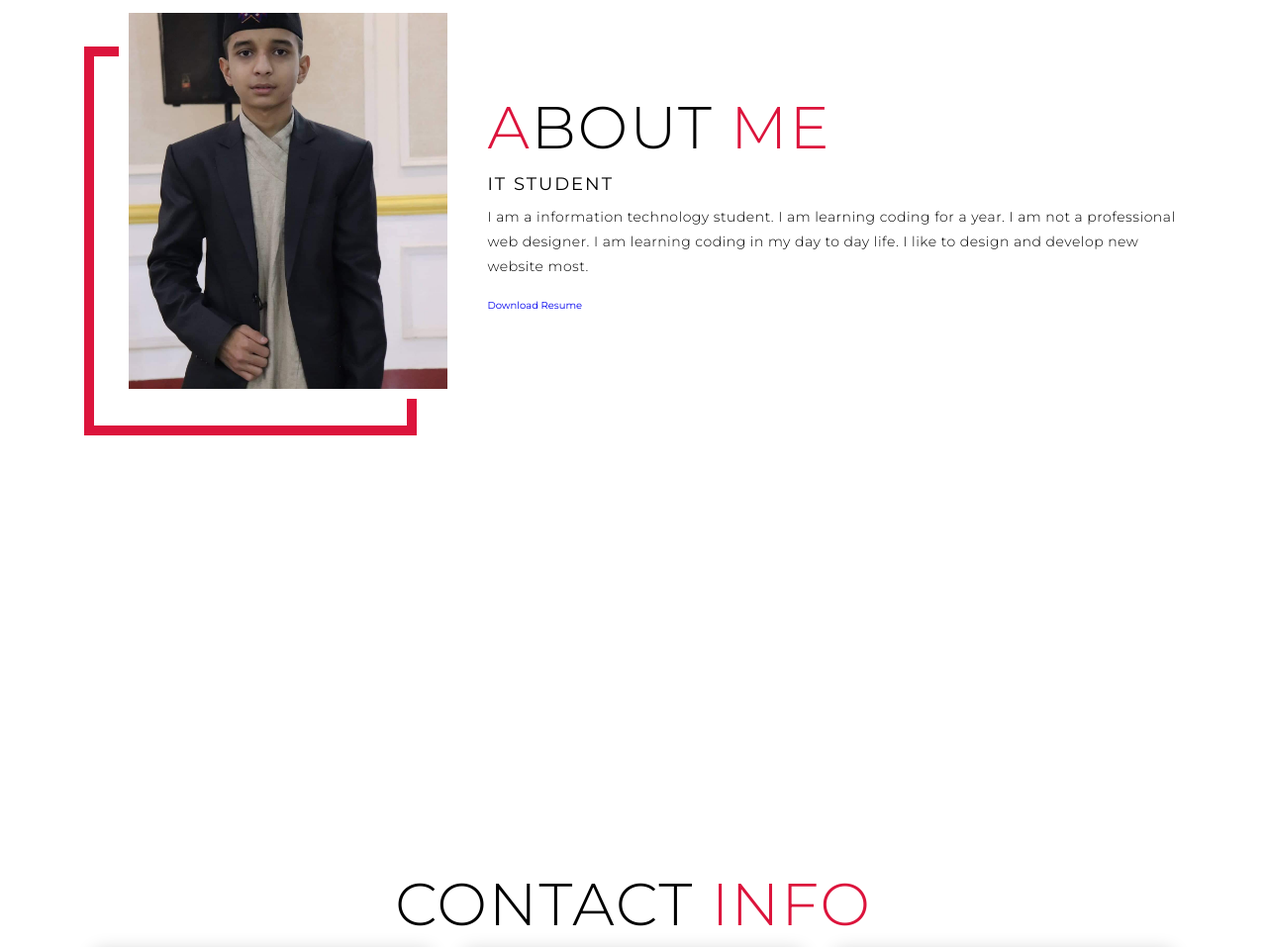
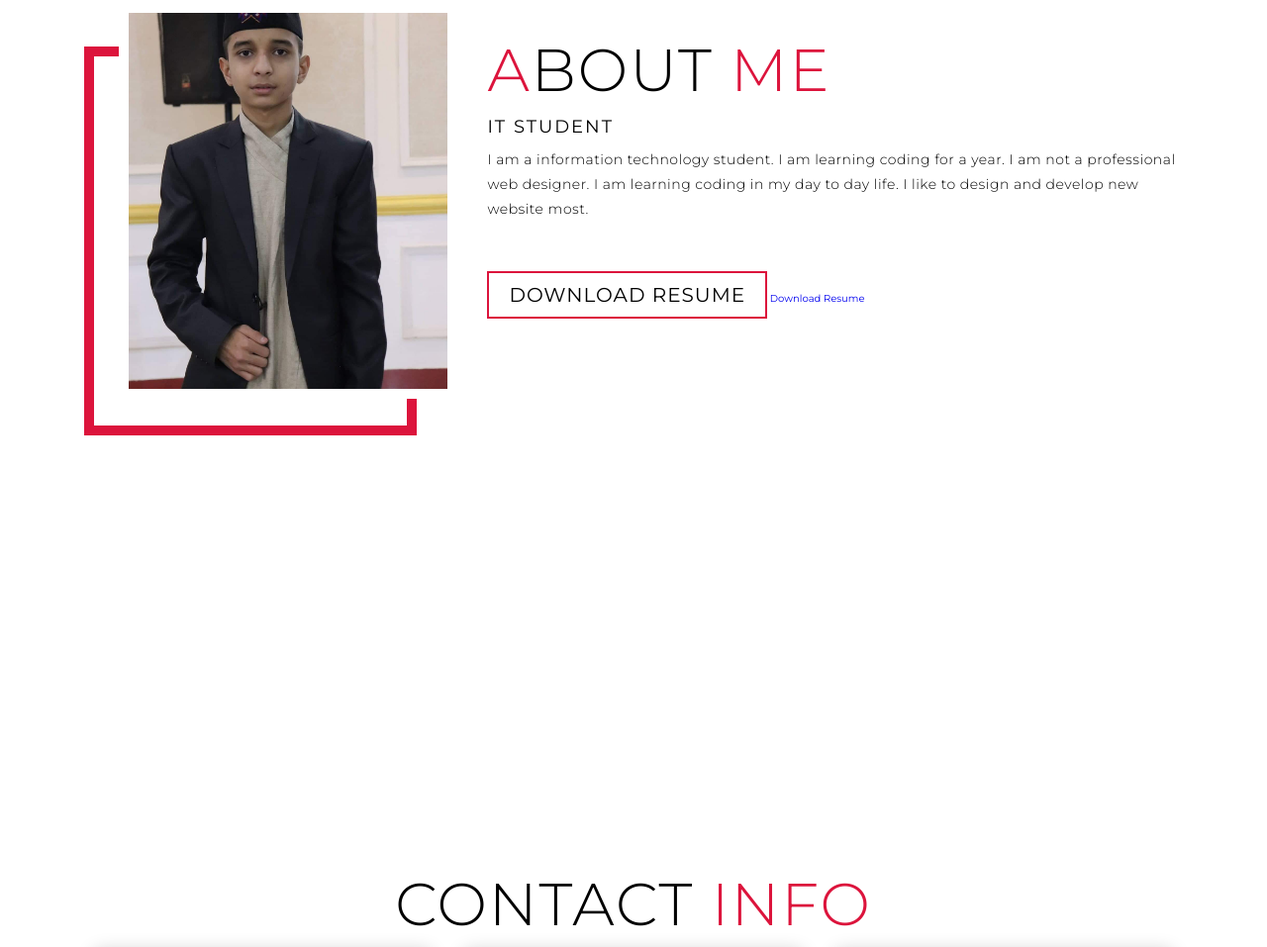
Before and after one commit to virtualaadarsh/aadarshkc2, a plain HTML site: page index.html in a window 1280 px wide. Shown: the part 4140-5097 px from the top of the page at 99% size. Drawn offline with Linux system fonts and the light colour scheme.

Commit message:
Update index.html

```diff
--- a/index.html
+++ b/index.html
@@ -174,6 +174,7 @@
         <p>I am a information technology student. I am learning coding for a year. I am not a professional web designer. I am learning coding in my day to day life.
           I like to design and develop new website most.
         </p>
+        <a href="#" class="cta">Download Resume</a>
         <a href="img/cv-aadarshkc.png" download>Download Resume</a>
       </div>
     </div>
```
